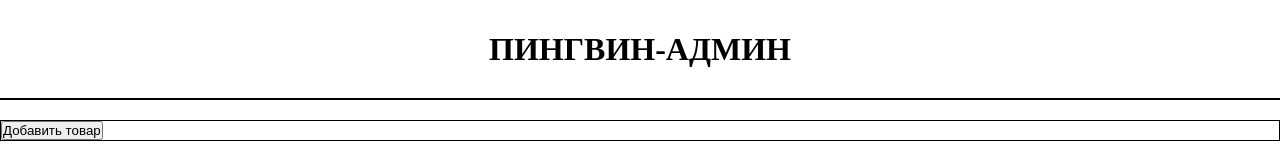
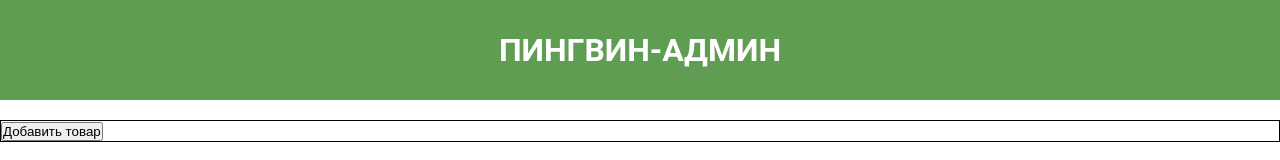
Before and after one commit to sergeydymovich/green_penguin_admin, a React (Create React App) app: page / in a window 1280 px wide. Shown: the top 160 px of the page. Built offline with nearby package versions, Linux system fonts and the light colour scheme; no server answers.

Commit message:
small style fixed

```diff
--- a/src/components/Header/Header.js
+++ b/src/components/Header/Header.js
@@ -4,7 +4,7 @@
 function Header() {
   return (
     <div className={styles.header}>
-      <h1>ПИНГВИН-АДМИН</h1>
+      <h1 className={styles.title}>ПИНГВИН-АДМИН</h1>
     </div>
   );
 }
--- a/src/components/Header/Header.module.css
+++ b/src/components/Header/Header.module.css
@@ -3,5 +3,9 @@
 	display: flex;
 	align-items: center;
 	justify-content: center;
-	border-bottom: 2px solid black;
+	background-color: #5f9e52;
 }
+
+.title {
+	color: white;
+}
--- a/src/components/ProductItem/ProductItem.js
+++ b/src/components/ProductItem/ProductItem.js
@@ -4,7 +4,7 @@
 
 function ProductItem({ product }) {
   return (
-    <li>
+    <li className={styles.item}>
 			<h4>{product.name}</h4>
 		</li>
   );
--- a/src/components/ProductItem/ProductItem.module.css
+++ b/src/components/ProductItem/ProductItem.module.css
@@ -0,0 +1,5 @@
+.item {
+	padding: 10px;
+	border: 1px solid black;
+	margin-bottom: 10px;
+}
--- a/src/components/ProductList/ProductList.module.css
+++ b/src/components/ProductList/ProductList.module.css
@@ -1,3 +1,7 @@
 .container {
 	margin-top: 20px;
 }
+
+.list {
+	list-style: none;
+}
--- a/src/index.css
+++ b/src/index.css
@@ -3,3 +3,10 @@
 	padding: 0;
 	box-sizing: border-box;
 }
+
+@import url('https://fonts.googleapis.com/css2?family=Roboto:ital,wght@0,400;0,500;1,700&display=swap');
+
+body {
+	font-family: 'Roboto', sans-serif;
+	letter-spacing: normal;
+}
```
